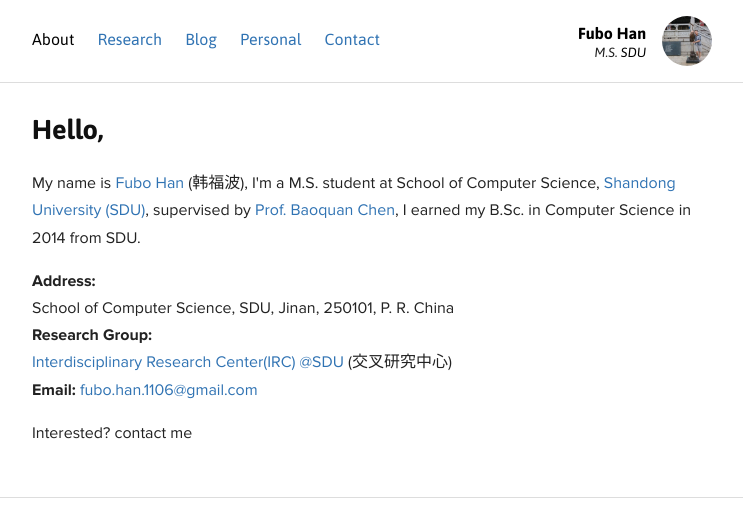
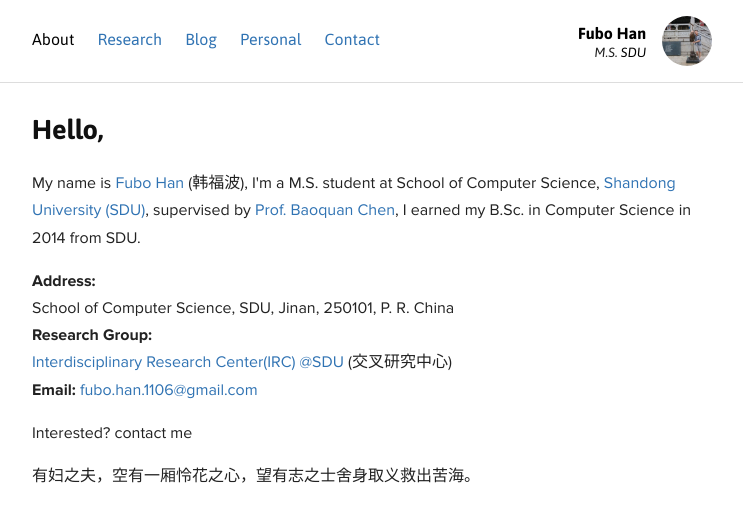
Before and after one commit to fubo1106/fubo1106.github.io, a Jekyll site: the page built from index.html, in a window 1280 px wide, cut to the strip 0-529 px from the top of the page. Shown: the whole strip, without its empty margins (268-1011 px from the left). Built offline with Jekyll 4.4.1, drawn with Linux system fonts in a browser that asks for light colours; Markdown is read by kramdown in place of the engine named in the settings.

Commit message:
links err

```diff
--- a/_layouts/default.html
+++ b/_layouts/default.html
@@ -76,7 +76,7 @@
   <footer>
     <p>
       Made with <a href="http://jekyllrb.com/">Jekyll</a>,
-      hosted on <a href="https://github.com/fubo1106.github.io">Github Pages</a>,
+      hosted on <a href="https://github.com/fubo1106/fubo1106.github.io">Github Pages</a>,
 	  ©Copyright 2015 <a href="/">Fubo Han</a>
     </p>
 
--- a/index.html
+++ b/index.html
@@ -41,5 +41,9 @@ description:
 	contact me
   </p>
 
+  <p>
+  有妇之夫，空有一厢怜花之心，望有志之士舍身取义救出苦海。
+  </p>
+
 	<!--<p><div align='center'><img src='http://www.hit-counts.com/counter.php?t=MTM1NjAyMw==' border='0' alt='Web Counter'></div></p>-->
 </section>
```
Also changed, not shown: README.md.
